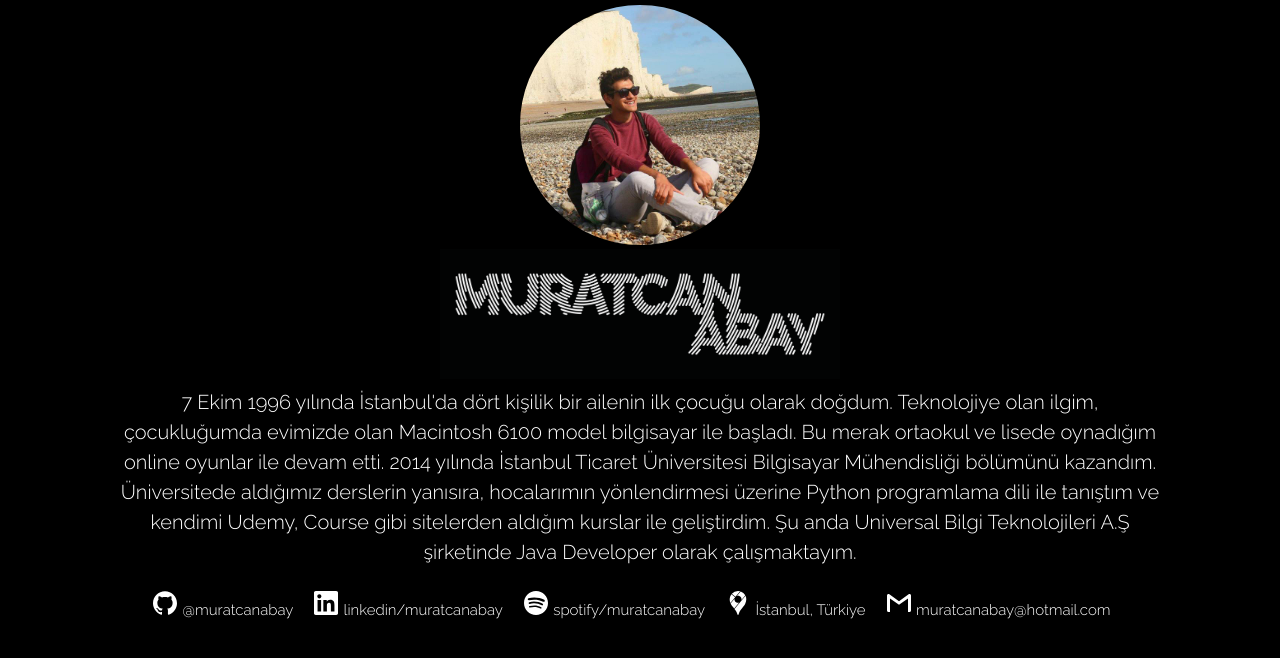
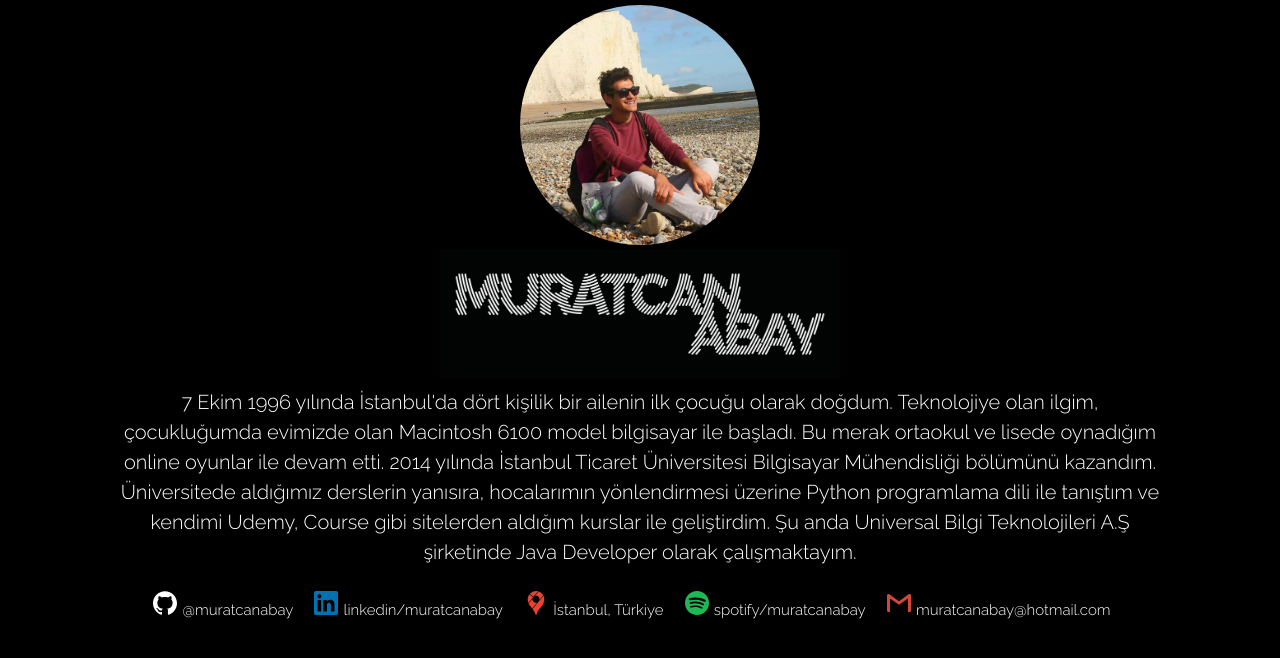
Before and after one commit to muratcanabay/muratcanabay.github.io, a plain HTML site: page index.html in a window 1280 px wide. Drawn offline with nearby package versions, Linux system fonts and the light colour scheme.

Commit message:
icons changed with colorful ones

```diff
--- a/index.html
+++ b/index.html
@@ -69,12 +69,24 @@
                     <rect fill="none" id="canvas_background" height="602" width="802" y="-1" x="-1" />
                 </g>
                 <g>
-                    <path fill="#ffffff" id="svg_1"
+                    <path fill="#0072b1" id="svg_1"
                         d="m20.447,20.452l-3.554,0l0,-5.569c0,-1.328 -0.027,-3.037 -1.852,-3.037c-1.853,0 -2.136,1.445 -2.136,2.939l0,5.667l-3.554,0l0,-11.452l3.414,0l0,1.561l0.046,0c0.477,-0.9 1.637,-1.85 3.37,-1.85c3.601,0 4.267,2.37 4.267,5.455l0,6.286l-0.001,0zm-15.11,-13.019c-1.144,0 -2.063,-0.926 -2.063,-2.065c0,-1.138 0.92,-2.063 2.063,-2.063c1.14,0 2.064,0.925 2.064,2.063c0,1.139 -0.925,2.065 -2.064,2.065zm1.782,13.019l-3.564,0l0,-11.452l3.564,0l0,11.452zm15.106,-20.452l-20.454,0c-0.979,0 -1.771,0.774 -1.771,1.729l0,20.542c0,0.956 0.792,1.729 1.771,1.729l20.451,0c0.978,0 1.778,-0.773 1.778,-1.729l0,-20.542c0,-0.955 -0.8,-1.729 -1.778,-1.729l0.003,0z" />
                 </g>
             </svg>
             <a href="http://linkedin.com/muratcanabay" target="_blank" rel="linkedin profile"
                 class="text-white v-align-middle " style="font-size: 15px;">linkedin/muratcanabay</a>
+        </div>
+        <div class="d-md-inline-block mr-3">
+            <svg width="24" height="24" xmlns="http://www.w3.org/2000/svg">
+                <g>
+                    <rect fill="none" id="canvas_background" height="602" width="802" y="-1" x="-1" />
+                </g>
+                <g>
+                    <path fill="#EA4335" id="svg_1"
+                        d="m19.527,4.799c1.212,2.608 0.937,5.678 -0.405,8.173c-1.101,2.047 -2.744,3.74 -4.098,5.614c-0.619,0.858 -1.244,1.75 -1.669,2.727c-0.141,0.325 -0.263,0.658 -0.383,0.992c-0.121,0.333 -0.224,0.673 -0.34,1.008c-0.109,0.314 -0.236,0.684 -0.627,0.687l-0.007,0c-0.466,-0.001 -0.579,-0.53 -0.695,-0.887c-0.284,-0.874 -0.581,-1.713 -1.019,-2.525c-0.51,-0.944 -1.145,-1.817 -1.79,-2.671l11.033,-13.118zm-10.982,2.906l-3.959,4.707c0.724,1.54 1.821,2.863 2.871,4.18c0.247,0.31 0.494,0.622 0.737,0.936l4.984,-5.925l-0.029,0.01c-1.741,0.601 -3.691,-0.291 -4.392,-1.987a3.377,3.377 0 0 1 -0.209,-0.716c-0.063,-0.437 -0.077,-0.761 -0.004,-1.198l0.001,-0.007zm-3.053,-4.556l-0.003,0.004c-1.947,2.466 -2.281,5.88 -1.117,8.77l4.785,-5.689l-0.058,-0.05l-3.607,-3.035zm9.169,-2.713l-3.838,4.563a0.295,0.295 0 0 1 0.027,-0.01c1.6,-0.551 3.403,0.15 4.22,1.626c0.176,0.319 0.323,0.683 0.377,1.045c0.068,0.446 0.085,0.773 0.012,1.22l-0.003,0.016l3.836,-4.561a8.382,8.382 0 0 0 -4.622,-3.896l-0.009,-0.003zm-5.195,5.432l4.696,-5.583l-0.047,-0.012a8.31,8.31 0 0 0 -2.129,-0.273a8.439,8.439 0 0 0 -6.169,2.766l-0.016,0.018l3.665,3.084z" />
+                </g>
+            </svg>
+            <a rel="location" class="text-white v-align-middle " style="font-size: 15px;">İstanbul, Türkiye</a>
         </div>
         <div class="d-md-inline-block mr-3">
             <svg width="24" height="24" xmlns="http://www.w3.org/2000/svg">
@@ -84,7 +96,7 @@
                     <rect fill="none" id="canvas_background" height="602" width="802" y="-1" x="-1" />
                 </g>
                 <g>
-                    <path fill="#ffffff" id="svg_1"
+                    <path fill="#1DB954" id="svg_1"
                         d="m12,0c-6.6,0 -12,5.4 -12,12s5.4,12 12,12s12,-5.4 12,-12s-5.34,-12 -12,-12zm5.521,17.34c-0.24,0.359 -0.66,0.48 -1.021,0.24c-2.82,-1.74 -6.36,-2.101 -10.561,-1.141c-0.418,0.122 -0.779,-0.179 -0.899,-0.539c-0.12,-0.421 0.18,-0.78 0.54,-0.9c4.56,-1.021 8.52,-0.6 11.64,1.32c0.42,0.18 0.479,0.659 0.301,1.02zm1.44,-3.3c-0.301,0.42 -0.841,0.6 -1.262,0.3c-3.239,-1.98 -8.159,-2.58 -11.939,-1.38c-0.479,0.12 -1.02,-0.12 -1.14,-0.6c-0.12,-0.48 0.12,-1.021 0.6,-1.141c4.38,-1.319 9.78,-0.658 13.5,1.621c0.361,0.181 0.54,0.78 0.241,1.2zm0.12,-3.36c-3.841,-2.28 -10.261,-2.52 -13.921,-1.379c-0.6,0.179 -1.2,-0.181 -1.38,-0.721c-0.18,-0.601 0.18,-1.2 0.72,-1.381c4.26,-1.26 11.28,-1.02 15.721,1.621c0.539,0.3 0.719,1.02 0.419,1.56c-0.299,0.421 -1.02,0.599 -1.559,0.3z" />
                 </g>
             </svg>
@@ -94,25 +106,13 @@
         </div>
         <div class="d-md-inline-block mr-3">
             <svg width="24" height="24" xmlns="http://www.w3.org/2000/svg">
-                <g>
-                    <rect fill="none" id="canvas_background" height="602" width="802" y="-1" x="-1" />
-                </g>
-                <g>
-                    <path fill="#ffffff" id="svg_1"
-                        d="m19.527,4.799c1.212,2.608 0.937,5.678 -0.405,8.173c-1.101,2.047 -2.744,3.74 -4.098,5.614c-0.619,0.858 -1.244,1.75 -1.669,2.727c-0.141,0.325 -0.263,0.658 -0.383,0.992c-0.121,0.333 -0.224,0.673 -0.34,1.008c-0.109,0.314 -0.236,0.684 -0.627,0.687l-0.007,0c-0.466,-0.001 -0.579,-0.53 -0.695,-0.887c-0.284,-0.874 -0.581,-1.713 -1.019,-2.525c-0.51,-0.944 -1.145,-1.817 -1.79,-2.671l11.033,-13.118zm-10.982,2.906l-3.959,4.707c0.724,1.54 1.821,2.863 2.871,4.18c0.247,0.31 0.494,0.622 0.737,0.936l4.984,-5.925l-0.029,0.01c-1.741,0.601 -3.691,-0.291 -4.392,-1.987a3.377,3.377 0 0 1 -0.209,-0.716c-0.063,-0.437 -0.077,-0.761 -0.004,-1.198l0.001,-0.007zm-3.053,-4.556l-0.003,0.004c-1.947,2.466 -2.281,5.88 -1.117,8.77l4.785,-5.689l-0.058,-0.05l-3.607,-3.035zm9.169,-2.713l-3.838,4.563a0.295,0.295 0 0 1 0.027,-0.01c1.6,-0.551 3.403,0.15 4.22,1.626c0.176,0.319 0.323,0.683 0.377,1.045c0.068,0.446 0.085,0.773 0.012,1.22l-0.003,0.016l3.836,-4.561a8.382,8.382 0 0 0 -4.622,-3.896l-0.009,-0.003zm-5.195,5.432l4.696,-5.583l-0.047,-0.012a8.31,8.31 0 0 0 -2.129,-0.273a8.439,8.439 0 0 0 -6.169,2.766l-0.016,0.018l3.665,3.084z" />
-                </g>
-            </svg>
-            <a rel="location" class="text-white v-align-middle " style="font-size: 15px;">İstanbul, Türkiye</a>
-        </div>
-        <div class="d-md-inline-block mr-3">
-            <svg width="24" height="24" xmlns="http://www.w3.org/2000/svg">
                 <title>Email</title>
 
                 <g>
                     <rect fill="none" id="canvas_background" height="602" width="802" y="-1" x="-1" />
                 </g>
                 <g>
-                    <path fill="#ffffff" id="svg_1"
+                    <path fill="#D44638" id="svg_1"
                         d="m24,4.5l0,15c0,0.85 -0.65,1.5 -1.5,1.5l-1.5,0l0,-13.613l-9,6.463l-9,-6.463l0,13.613l-1.5,0c-0.851,0 -1.5,-0.65 -1.5,-1.5l0,-15c0,-0.425 0.162,-0.8 0.431,-1.068c0.269,-0.272 0.645,-0.432 1.069,-0.432l0.5,0l10,7.25l10,-7.25l0.5,0c0.425,0 0.8,0.162 1.069,0.432c0.27,0.268 0.431,0.643 0.431,1.068z" />
                 </g>
             </svg>
```
